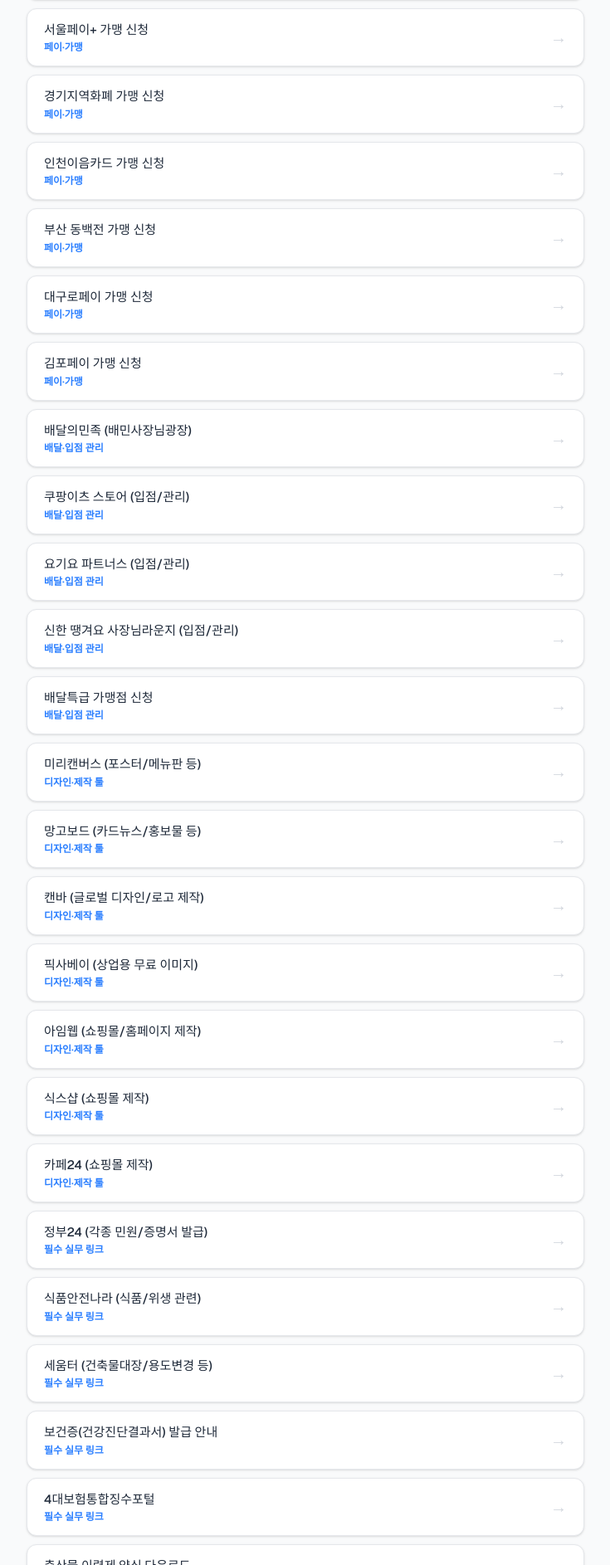
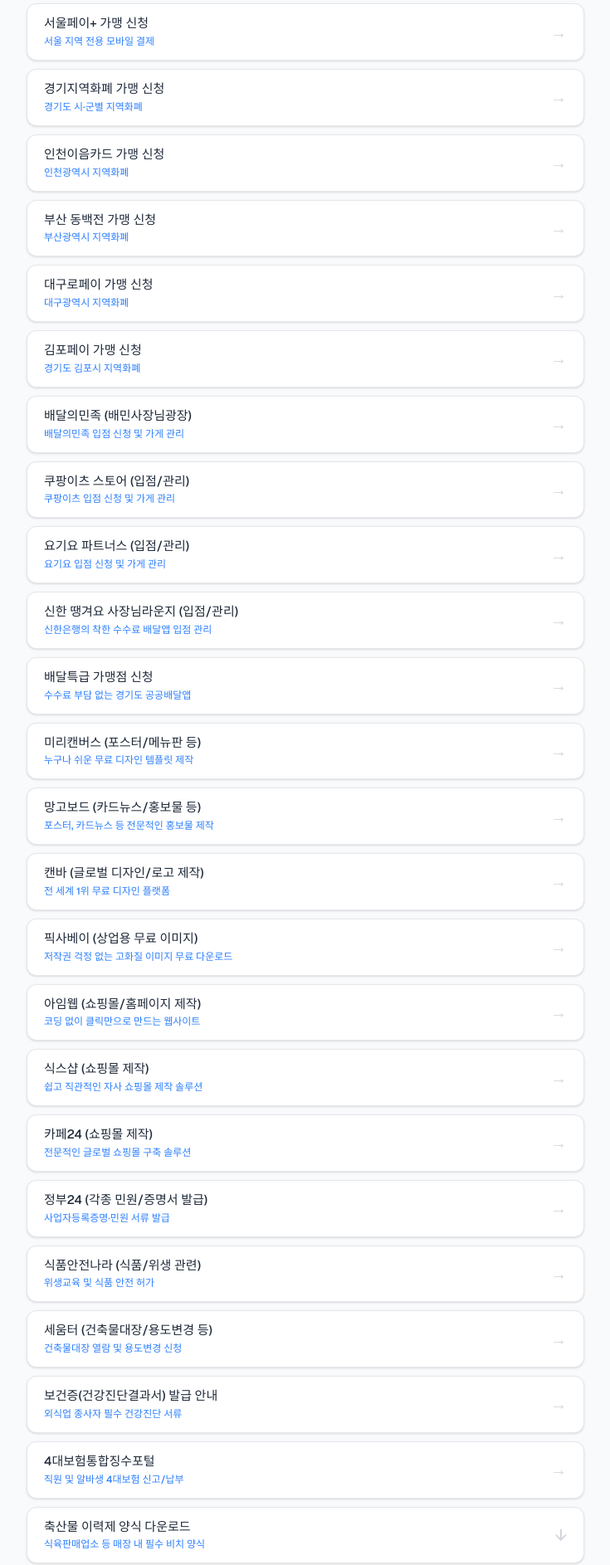
Before and after one commit to hannune-s/ssakdamoa, a Next.js app: page / in a window 1280 px wide. Shown: the part 554-2440 px from the top of the page at 83% size, without its empty margins (272-1007 px from the left). Built offline with nearby package versions, Linux system fonts and the light colour scheme.

Commit message:
feat: replace repetitive category labels with specific descriptive guides for each link

```diff
--- a/src/app/page.tsx
+++ b/src/app/page.tsx
@@ -6,45 +6,45 @@
 
 const LINKS = [
   // 전국 단위 (페이·가맹)
-  { id: 1, title: '제로페이 가맹 신청', category: '페이·가맹', keywords: ['제로페이', '페이', '가맹'], url: 'https://www.zeropay.or.kr/UI_HP_001.act' },
-  { id: 2, title: '온누리 가맹 신청', category: '페이·가맹', keywords: ['온누리', '가맹', '신청', '온누리상품권'], url: 'https://frc.sbiz.or.kr/afms/afm/SMMDL0001M01/page.do' },
-  { id: 14, title: '농할상품권 가맹 신청', category: '페이·가맹', keywords: ['농할상품권', '농할', '가맹', '신청'], url: 'https://app.catchsecu.com/projects/2816edfa3b5d25f/form' },
+  { id: 1, title: '제로페이 가맹 신청', desc: '소상공인 수수료 부담을 낮춘 간편결제', category: '페이·가맹', keywords: ['제로페이', '페이', '가맹'], url: 'https://www.zeropay.or.kr/UI_HP_001.act' },
+  { id: 2, title: '온누리 가맹 신청', desc: '전통시장 및 상점가 전용 상품권', category: '페이·가맹', keywords: ['온누리', '가맹', '신청', '온누리상품권'], url: 'https://frc.sbiz.or.kr/afms/afm/SMMDL0001M01/page.do' },
+  { id: 14, title: '농할상품권 가맹 신청', desc: '우리 농수축산물 전용 할인 상품권', category: '페이·가맹', keywords: ['농할상품권', '농할', '가맹', '신청'], url: 'https://app.catchsecu.com/projects/2816edfa3b5d25f/form' },
 
   // 핵심 인구 밀집 지역화폐 (페이·가맹)
-  { id: 10, title: '서울페이+ 가맹 신청', category: '페이·가맹', keywords: ['서울페이', '서울페이플러스', '서울', '지역화폐'], url: 'https://seoulpay.shinhancard.com/' },
-  { id: 11, title: '경기지역화폐 가맹 신청', category: '페이·가맹', keywords: ['경기지역화폐', '경기', '경기도', '지역화폐'], url: 'https://www.gmoney.or.kr/' },
-  { id: 3, title: '인천이음카드 가맹 신청', category: '페이·가맹', keywords: ['인천이음', '지역화폐', '이음', '인천이음카드', '인천'], url: 'https://with.konacard.co.kr/8-1' },
-  { id: 12, title: '부산 동백전 가맹 신청', category: '페이·가맹', keywords: ['동백전', '부산', '지역화폐'], url: 'https://busandong100.kr/' },
-  { id: 13, title: '대구로페이 가맹 신청', category: '페이·가맹', keywords: ['대구로페이', '대구', '대구행복페이', '지역화폐'], url: 'https://minwon.daegu.go.kr/cvpl/AUTN-009/info' },
-  { id: 9, title: '김포페이 가맹 신청', category: '페이·가맹', keywords: ['김포페이', '지역화폐', '김포'], url: 'https://gppay.merchant-portal.co.kr/bridge/' },
+  { id: 10, title: '서울페이+ 가맹 신청', desc: '서울 지역 전용 모바일 결제', category: '페이·가맹', keywords: ['서울페이', '서울페이플러스', '서울', '지역화폐'], url: 'https://seoulpay.shinhancard.com/' },
+  { id: 11, title: '경기지역화폐 가맹 신청', desc: '경기도 시·군별 지역화폐', category: '페이·가맹', keywords: ['경기지역화폐', '경기', '경기도', '지역화폐'], url: 'https://www.gmoney.or.kr/' },
+  { id: 3, title: '인천이음카드 가맹 신청', desc: '인천광역시 지역화폐', category: '페이·가맹', keywords: ['인천이음', '지역화폐', '이음', '인천이음카드', '인천'], url: 'https://with.konacard.co.kr/8-1' },
+  { id: 12, title: '부산 동백전 가맹 신청', desc: '부산광역시 지역화폐', category: '페이·가맹', keywords: ['동백전', '부산', '지역화폐'], url: 'https://busandong100.kr/' },
+  { id: 13, title: '대구로페이 가맹 신청', desc: '대구광역시 지역화폐', category: '페이·가맹', keywords: ['대구로페이', '대구', '대구행복페이', '지역화폐'], url: 'https://minwon.daegu.go.kr/cvpl/AUTN-009/info' },
+  { id: 9, title: '김포페이 가맹 신청', desc: '경기도 김포시 지역화폐', category: '페이·가맹', keywords: ['김포페이', '지역화폐', '김포'], url: 'https://gppay.merchant-portal.co.kr/bridge/' },
 
   // 배달·입점 관리
-  { id: 27, title: '배달의민족 (배민사장님광장)', category: '배달·입점 관리', keywords: ['배달의민족', '배민', '배달', '입점', '사장님광장'], url: 'https://ceo.baemin.com/' },
-  { id: 28, title: '쿠팡이츠 스토어 (입점/관리)', category: '배달·입점 관리', keywords: ['쿠팡이츠', '쿠팡', '이츠', '배달', '입점', '스토어'], url: 'https://store.coupangeats.com/' },
-  { id: 29, title: '요기요 파트너스 (입점/관리)', category: '배달·입점 관리', keywords: ['요기요', '요기요파트너스', '배달', '입점'], url: 'https://partner.yogiyo.co.kr/' },
-  { id: 31, title: '신한 땡겨요 사장님라운지 (입점/관리)', category: '배달·입점 관리', keywords: ['신한', '땡겨요', '신한땡겨요', '배달', '입점', '사장님라운지'], url: 'https://boss.ddangyo.com/' },
-  { id: 30, title: '배달특급 가맹점 신청', category: '배달·입점 관리', keywords: ['배달특급', '경기도배달앱', '공공배달앱', '배달', '입점'], url: 'https://www.specialdelivery.co.kr/' },
+  { id: 27, title: '배달의민족 (배민사장님광장)', desc: '배달의민족 입점 신청 및 가게 관리', category: '배달·입점 관리', keywords: ['배달의민족', '배민', '배달', '입점', '사장님광장'], url: 'https://ceo.baemin.com/' },
+  { id: 28, title: '쿠팡이츠 스토어 (입점/관리)', desc: '쿠팡이츠 입점 신청 및 가게 관리', category: '배달·입점 관리', keywords: ['쿠팡이츠', '쿠팡', '이츠', '배달', '입점', '스토어'], url: 'https://store.coupangeats.com/' },
+  { id: 29, title: '요기요 파트너스 (입점/관리)', desc: '요기요 입점 신청 및 가게 관리', category: '배달·입점 관리', keywords: ['요기요', '요기요파트너스', '배달', '입점'], url: 'https://partner.yogiyo.co.kr/' },
+  { id: 31, title: '신한 땡겨요 사장님라운지 (입점/관리)', desc: '신한은행의 착한 수수료 배달앱 입점 관리', category: '배달·입점 관리', keywords: ['신한', '땡겨요', '신한땡겨요', '배달', '입점', '사장님라운지'], url: 'https://boss.ddangyo.com/' },
+  { id: 30, title: '배달특급 가맹점 신청', desc: '수수료 부담 없는 경기도 공공배달앱', category: '배달·입점 관리', keywords: ['배달특급', '경기도배달앱', '공공배달앱', '배달', '입점'], url: 'https://www.specialdelivery.co.kr/' },
 
   // 디자인·제작 툴
-  { id: 17, title: '미리캔버스 (포스터/메뉴판 등)', category: '디자인·제작 툴', keywords: ['미리캔버스', '디자인', '포스터', '메뉴판', '배너', '제작'], url: 'https://www.miricanvas.com/' },
-  { id: 18, title: '망고보드 (카드뉴스/홍보물 등)', category: '디자인·제작 툴', keywords: ['망고보드', '디자인', '카드뉴스', '홍보물', '배너', '제작'], url: 'https://www.mangoboard.net/' },
-  { id: 22, title: '캔바 (글로벌 디자인/로고 제작)', category: '디자인·제작 툴', keywords: ['캔바', 'canva', '디자인', '포스터', '로고', '제작'], url: 'https://www.canva.com/ko_kr/' },
-  { id: 23, title: '픽사베이 (상업용 무료 이미지)', category: '디자인·제작 툴', keywords: ['픽사베이', 'pixabay', '무료이미지', '사진', '디자인소스', '상업용무료'], url: 'https://pixabay.com/ko/' },
-  { id: 19, title: '아임웹 (쇼핑몰/홈페이지 제작)', category: '디자인·제작 툴', keywords: ['아임웹', '쇼핑몰', '홈페이지', '웹사이트', '제작'], url: 'https://imweb.me/' },
-  { id: 20, title: '식스샵 (쇼핑몰 제작)', category: '디자인·제작 툴', keywords: ['식스샵', '쇼핑몰', '제작', '자사몰'], url: 'https://www.sixshop.com/' },
-  { id: 21, title: '카페24 (쇼핑몰 제작)', category: '디자인·제작 툴', keywords: ['카페24', '쇼핑몰', '제작', '자사몰', 'cafe24'], url: 'https://www.cafe24.com/' },
+  { id: 17, title: '미리캔버스 (포스터/메뉴판 등)', desc: '누구나 쉬운 무료 디자인 템플릿 제작', category: '디자인·제작 툴', keywords: ['미리캔버스', '디자인', '포스터', '메뉴판', '배너', '제작'], url: 'https://www.miricanvas.com/' },
+  { id: 18, title: '망고보드 (카드뉴스/홍보물 등)', desc: '포스터, 카드뉴스 등 전문적인 홍보물 제작', category: '디자인·제작 툴', keywords: ['망고보드', '디자인', '카드뉴스', '홍보물', '배너', '제작'], url: 'https://www.mangoboard.net/' },
+  { id: 22, title: '캔바 (글로벌 디자인/로고 제작)', desc: '전 세계 1위 무료 디자인 플랫폼', category: '디자인·제작 툴', keywords: ['캔바', 'canva', '디자인', '포스터', '로고', '제작'], url: 'https://www.canva.com/ko_kr/' },
+  { id: 23, title: '픽사베이 (상업용 무료 이미지)', desc: '저작권 걱정 없는 고화질 이미지 무료 다운로드', category: '디자인·제작 툴', keywords: ['픽사베이', 'pixabay', '무료이미지', '사진', '디자인소스', '상업용무료'], url: 'https://pixabay.com/ko/' },
+  { id: 19, title: '아임웹 (쇼핑몰/홈페이지 제작)', desc: '코딩 없이 클릭만으로 만드는 웹사이트', category: '디자인·제작 툴', keywords: ['아임웹', '쇼핑몰', '홈페이지', '웹사이트', '제작'], url: 'https://imweb.me/' },
+  { id: 20, title: '식스샵 (쇼핑몰 제작)', desc: '쉽고 직관적인 자사 쇼핑몰 제작 솔루션', category: '디자인·제작 툴', keywords: ['식스샵', '쇼핑몰', '제작', '자사몰'], url: 'https://www.sixshop.com/' },
+  { id: 21, title: '카페24 (쇼핑몰 제작)', desc: '전문적인 글로벌 쇼핑몰 구축 솔루션', category: '디자인·제작 툴', keywords: ['카페24', '쇼핑몰', '제작', '자사몰', 'cafe24'], url: 'https://www.cafe24.com/' },
 
   // 필수 실무 링크 (안내/접수용 사이트 연결)
-  { id: 24, title: '정부24 (각종 민원/증명서 발급)', category: '필수 실무 링크', keywords: ['정부24', '민원24', '민원', '증명서', '등본', '행정'], url: 'https://www.gov.kr/' },
-  { id: 25, title: '식품안전나라 (식품/위생 관련)', category: '필수 실무 링크', keywords: ['식품안전나라', '식품', '위생', '식약처', '영업신고'], url: 'https://www.foodsafetykorea.go.kr/' },
-  { id: 26, title: '세움터 (건축물대장/용도변경 등)', category: '필수 실무 링크', keywords: ['세움터', '건축물대장', '건축', '용도변경', '건축행정'], url: 'https://cloud.eais.go.kr/' },
-  { id: 4, title: '보건증(건강진단결과서) 발급 안내', category: '필수 실무 링크', keywords: ['보건증', '건강진단', '건강진단결과서'], url: 'https://www.gov.kr/portal/service/serviceInfo/135200000129' },
-  { id: 16, title: '4대보험통합징수포털', category: '필수 실무 링크', keywords: ['4대보험', '사대보험', '통합징수포털', '국민건강보험'], url: 'https://si4n.nhis.or.kr/jpza/JpZaa00101.do' },
+  { id: 24, title: '정부24 (각종 민원/증명서 발급)', desc: '사업자등록증명·민원 서류 발급', category: '필수 실무 링크', keywords: ['정부24', '민원24', '민원', '증명서', '등본', '행정'], url: 'https://www.gov.kr/' },
+  { id: 25, title: '식품안전나라 (식품/위생 관련)', desc: '위생교육 및 식품 안전 허가', category: '필수 실무 링크', keywords: ['식품안전나라', '식품', '위생', '식약처', '영업신고'], url: 'https://www.foodsafetykorea.go.kr/' },
+  { id: 26, title: '세움터 (건축물대장/용도변경 등)', desc: '건축물대장 열람 및 용도변경 신청', category: '필수 실무 링크', keywords: ['세움터', '건축물대장', '건축', '용도변경', '건축행정'], url: 'https://cloud.eais.go.kr/' },
+  { id: 4, title: '보건증(건강진단결과서) 발급 안내', desc: '외식업 종사자 필수 건강진단 서류', category: '필수 실무 링크', keywords: ['보건증', '건강진단', '건강진단결과서'], url: 'https://www.gov.kr/portal/service/serviceInfo/135200000129' },
+  { id: 16, title: '4대보험통합징수포털', desc: '직원 및 알바생 4대보험 신고/납부', category: '필수 실무 링크', keywords: ['4대보험', '사대보험', '통합징수포털', '국민건강보험'], url: 'https://si4n.nhis.or.kr/jpza/JpZaa00101.do' },
 
   // 필수행정서식 (실제 양식/파일 다운로드용)
-  { id: 5, title: '축산물 이력제 양식 다운로드', category: '필수행정서식', keywords: ['축산물', '이력제', '양식', '서식'], url: '#' },
-  { id: 6, title: '영업신고증 위임장 등 서식 다운로드', category: '필수행정서식', keywords: ['영업신고증', '신고', '서식', '위임장'], url: '#' },
-  { id: 15, title: '표준근로계약서 양식 다운로드 (알바/직원)', category: '필수행정서식', keywords: ['근로계약서', '알바', '직원', '계약서', '서식'], url: '#' },
+  { id: 5, title: '축산물 이력제 양식 다운로드', desc: '식육판매업소 등 매장 내 필수 비치 양식', category: '필수행정서식', keywords: ['축산물', '이력제', '양식', '서식'], url: '#' },
+  { id: 6, title: '영업신고증 위임장 등 서식 다운로드', desc: '영업신고증 대리 발급 및 신청 시 필요', category: '필수행정서식', keywords: ['영업신고증', '신고', '서식', '위임장'], url: '#' },
+  { id: 15, title: '표준근로계약서 양식 다운로드 (알바/직원)', desc: '직원/알바 고용 시 반드시 작성해야 할 계약서', category: '필수행정서식', keywords: ['근로계약서', '알바', '직원', '계약서', '서식'], url: '#' },
 ];
 
 export default function Home() {
@@ -132,11 +132,11 @@
               rel="noopener noreferrer"
               className="w-full bg-white hover:bg-gray-50 text-gray-800 py-3.5 px-5 rounded-xl border border-gray-200 font-medium transition-all text-left flex justify-between items-center group shadow-sm hover:shadow"
             >
-              <div className="flex flex-col gap-0.5">
-                <span className="text-[15px]">{link.title}</span>
-                <span className="text-xs text-blue-500 font-semibold">{link.category}</span>
+              <div className="flex flex-col gap-1">
+                <span className="text-[15px] leading-tight">{link.title}</span>
+                <span className="text-xs text-blue-500 font-medium">{link.desc}</span>
               </div>
-              <span className="text-gray-300 group-hover:text-blue-500 transition-colors text-xl">
+              <span className="text-gray-300 group-hover:text-blue-500 transition-colors text-xl ml-3 shrink-0">
                 {link.category === '필수행정서식' ? '↓' : '→'}
               </span>
             </a>
```
